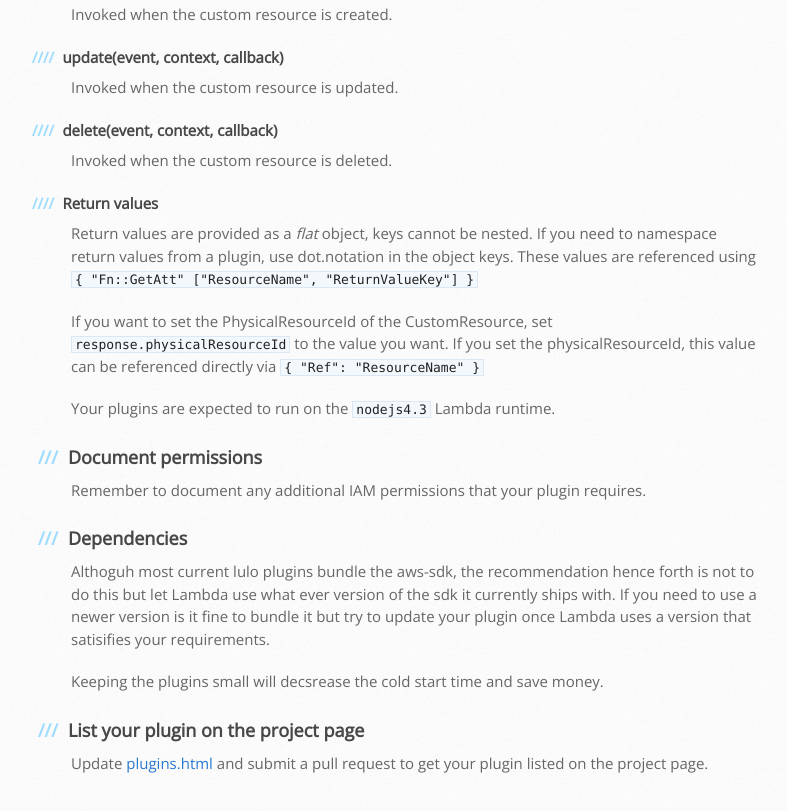
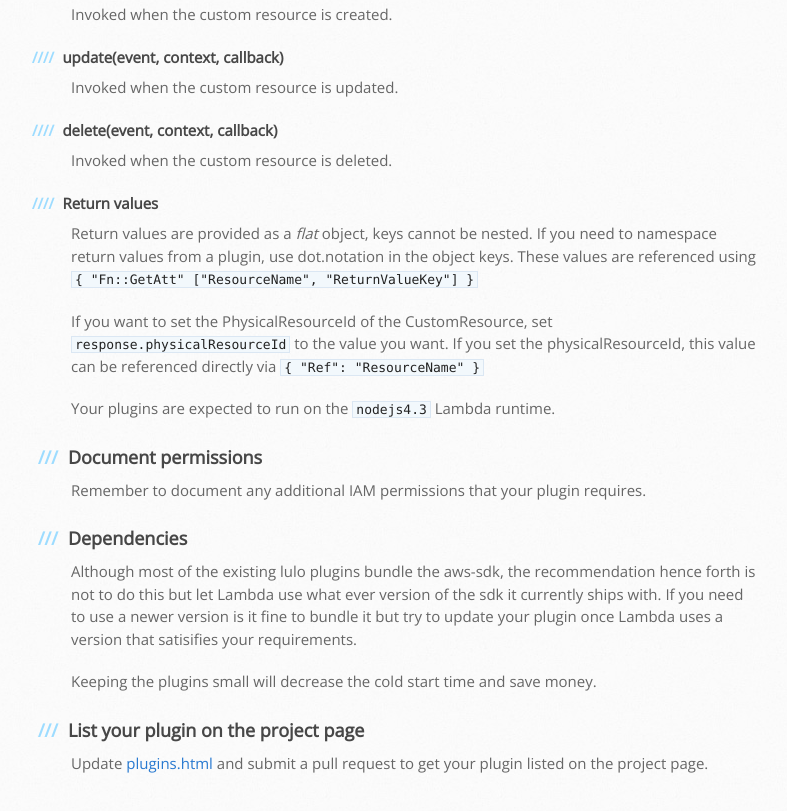
Before and after one commit to By-Nordenfelt-AB/lulo, a plain HTML site: page writing-plugins.html in a window 1280 px wide. Shown: the part 1954-2765 px from the top of the page, without its empty margins (99-886 px from the left). Drawn offline with nearby package versions, Linux system fonts and the light colour scheme.

Commit message:
Update writing-plugins.html

```diff
--- a/writing-plugins.html
+++ b/writing-plugins.html
@@ -170,9 +170,9 @@
                 <a id="dependencies" class="anchor" href="#dependencies" aria-hidden="true"><span
                         aria-hidden="true" class="octicon octicon-link"></span></a>Dependencies</h3>
 
-            <p>Althoguh most current lulo plugins bundle the aws-sdk, the recommendation hence forth is not to do this but let Lambda use what ever version of the sdk it currently ships with.
+            <p>Although most of the existing lulo plugins bundle the aws-sdk, the recommendation hence forth is not to do this but let Lambda use what ever version of the sdk it currently ships with.
                If you need to use a newer version is it fine to bundle it but try to update your plugin once Lambda uses a version that satisifies your requirements.</p>
-            <p>Keeping the plugins small will decsrease the cold start time and save money.</p>
+            <p>Keeping the plugins small will decrease the cold start time and save money.</p>
 
             <h3>
                 <a id="list-your-plugin-here" class="anchor" href="#list-your-plugin-here" aria-hidden="true"><span
```
